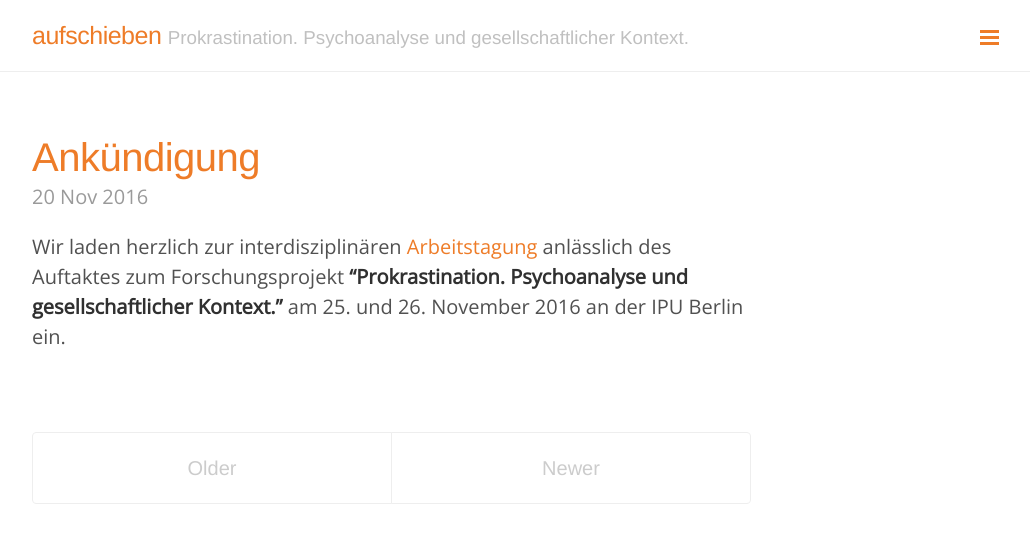
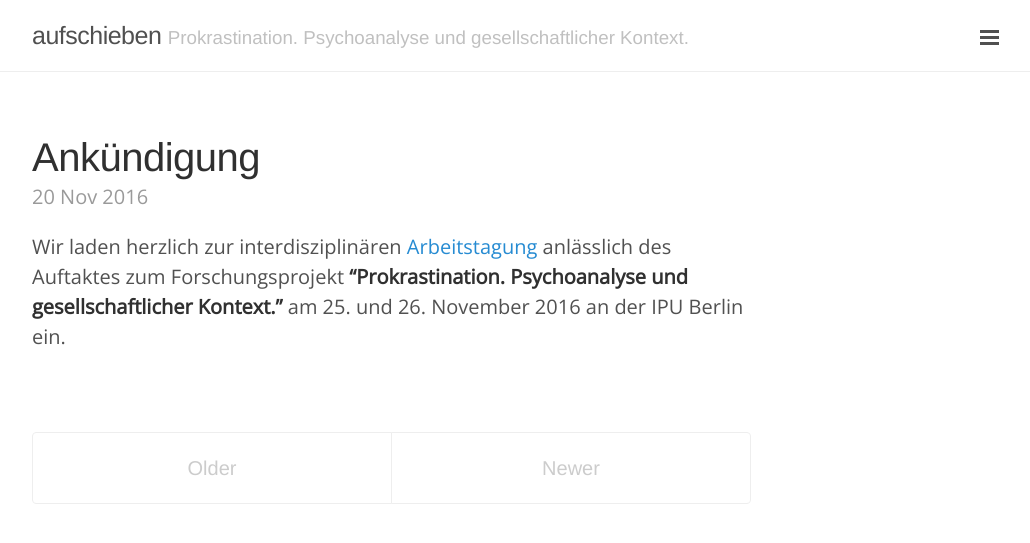
Before and after one commit to aufschieben/aufschieben.github.io, a Jekyll site: the page built from index.html, in a window 1280 px wide. Shown: the top 543 px of the page, without its empty margins (248-1278 px from the left). Built offline with Jekyll 4.4.1, drawn with Linux system fonts in a browser that asks for light colours; the list of posts is cut into pages by our own code.

Commit message:
Update default.html

```diff
--- a/_layouts/default.html
+++ b/_layouts/default.html
@@ -3,7 +3,7 @@
 
   {% include head.html %}
 
-  <body class="layout-reverse theme-base-ipu sidebar-overlay">
+  <body class="layout-reverse sidebar-overlay">
 
     {% include sidebar.html %}
 
@@ -24,7 +24,7 @@
       </div>
     </div>
 
-    <label for="sidebar-checkbox" class="sidebar-toggle"></label>
+    <label for="sidebar-checkbox" class="sidebar-toggle theme-base-ipu"></label>
 
   </body>
 </html>
```
